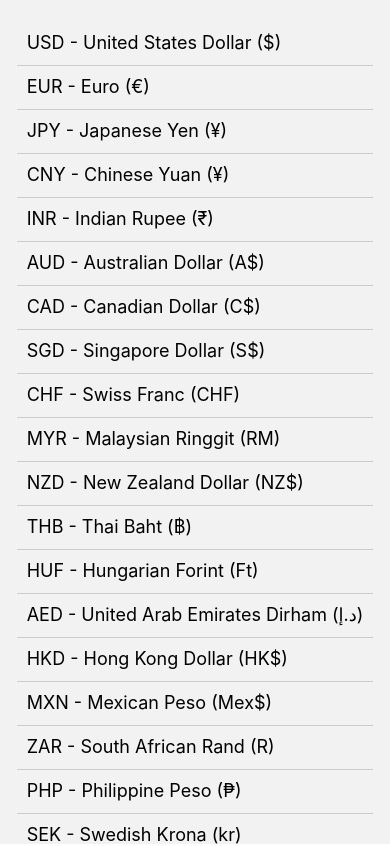
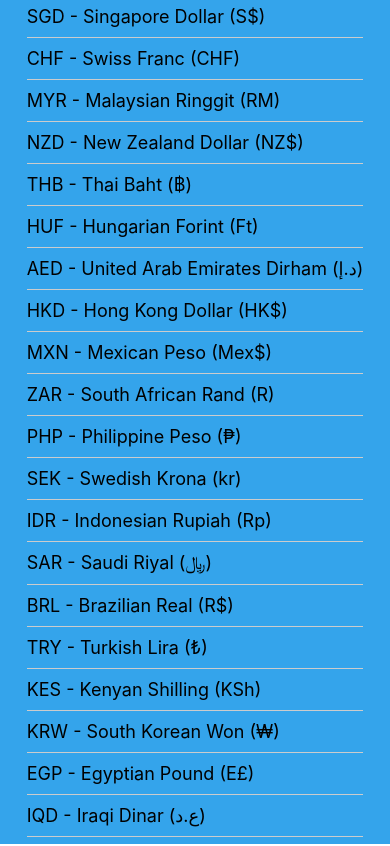
Before and after one commit to TVT22SPOMobiilikehitysprojekti/SmartSaver, a React Native app: screen /Intro2 in a window 390 px wide. Shown: the top 846 px of the page. Built offline with nearby package versions, Linux system fonts and the light colour scheme.

Commit message:
style update

```diff
--- a/components/Currency.js
+++ b/components/Currency.js
@@ -70,6 +70,7 @@ const Currency = () => {
 
 return (
   <View style={styles.container}>
+    <Text style={styles.header}>Choose Your Currency</Text>
       <FlatList
           data={currencies}
           keyExtractor={(item) => item.id.toString()}
@@ -90,22 +91,27 @@ return (
 };
 
 const styles = StyleSheet.create({
-  container: {
-      flex: 1,
-      paddingTop: 22
+
+  header: {
+    fontSize: 24,
+    fontWeight: 'bold',
+    marginBottom: 20,
+    color: 'white',
+    textAlign: 'center', // Center align the header text
+  },
+  list: {
+    paddingHorizontal: 20, // Adds horizontal padding to the list
   },
   currencyItem: {
-      padding: 10,
-      fontSize: 18,
-      height: 44,
-      borderBottomWidth: 1,
-      borderBottomColor: '#ccc'
+    paddingVertical: 10, // Adds vertical padding to each currency item
+    borderBottomWidth: 1,
+    borderBottomColor: '#ccc',
   },
   selected: {
-      backgroundColor: '#DDDDDD',
+    backgroundColor: '#DDDDDD',
   },
   text: {
-      fontSize: 18,
+    fontSize: 18,
   }
 });
 
--- a/package.json
+++ b/package.json
@@ -12,7 +12,7 @@
     "@expo/react-native-action-sheet": "^4.0.1",
     "@firebase/firestore": "^4.5.1",
     "@react-native-async-storage/async-storage": "^1.23.1",
-    "@react-native-community/datetimepicker": "7.6.1",
+    "@react-native-community/datetimepicker": "^7.6.1",
     "@react-native-picker/picker": "^2.7.5",
     "@react-navigation/native": "^6.1.17",
     "@react-navigation/native-stack": "^6.9.26",
--- a/screens/intro2.js
+++ b/screens/intro2.js
@@ -14,9 +14,11 @@ const IntroScreen2 = () => {
 
 const styles = StyleSheet.create({
   container: {
-      flex: 1,
-      justifyContent: 'center',
-      alignItems: 'center'
+    flex: 1,
+    justifyContent: 'center',
+    alignItems: 'center',
+    backgroundColor: '#34a4eb',
+    paddingTop: 65,
   }
 });
 
```
Also changed, not shown: 1 other file (tests, documents, lock files or other folders).
